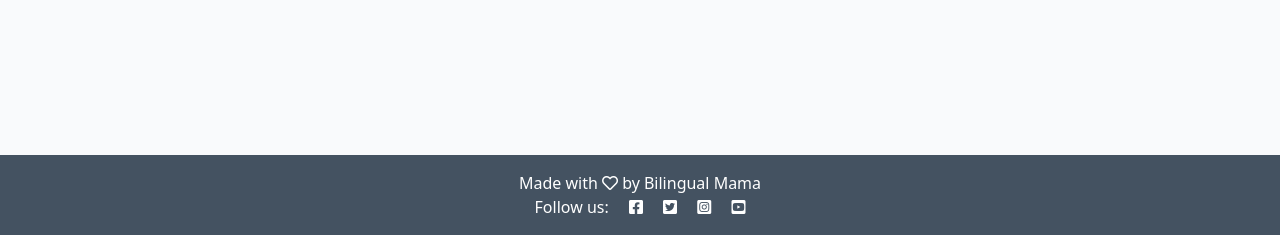
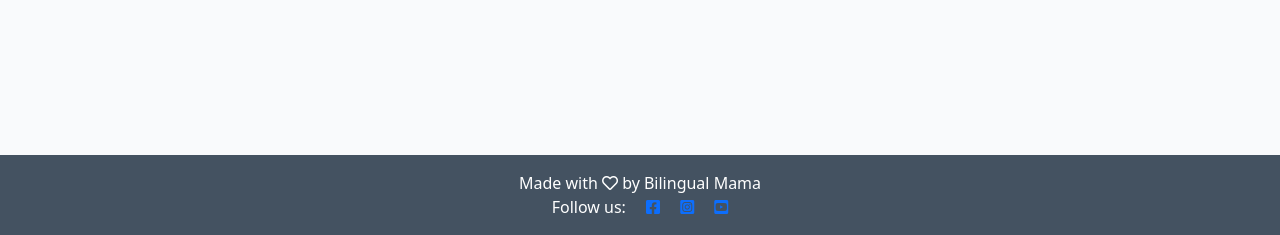
Before and after one commit to psnaz/bilingual-mama, a Django app: page /accounts/signup/ in a window 1280 px wide. Shown: the part 565-800 px from the top of the page. Run offline with Django 3.2, Linux system fonts and the light colour scheme.

Commit message:
Connect social links to icons

```diff
--- a/templates/base.html
+++ b/templates/base.html
@@ -79,10 +79,9 @@
     <!-- Footer -->
     <footer class="footer mt-auto py-3 dark-bg">
         <p class="m-0 text-center text-white">Made with <i class="far fa-heart"></i> by Bilingual Mama</p>
-        <p class="m-0 text-center text-white">Follow us: <i class="fab fa-facebook-square ms-3"></i>
-            <i class="fab fa-twitter-square ms-3"></i>
-            <i class="fab fa-instagram-square ms-3"></i>
-            <i class="fab fa-youtube-square ms-3"></i></p>
+        <p class="m-0 text-center text-white">Follow us: <a href="https://www.facebook.com/"><i class="fab fa-facebook-square ms-3"></i></a>
+            <a href="https://www.instagram.com/"><i class="fab fa-instagram-square ms-3"></i></a>
+            <a href="https://youtube.com/"><i class="fab fa-youtube-square ms-3"></i></a></p>
     </footer>
     <script>
         setTimeout(function() {
```
